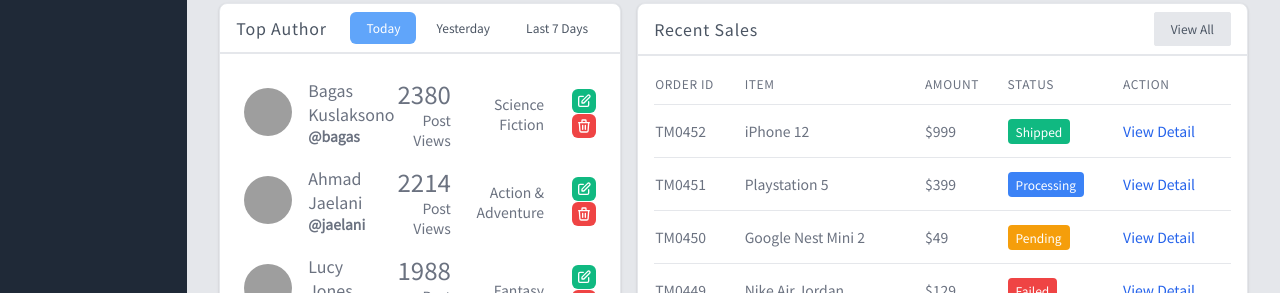
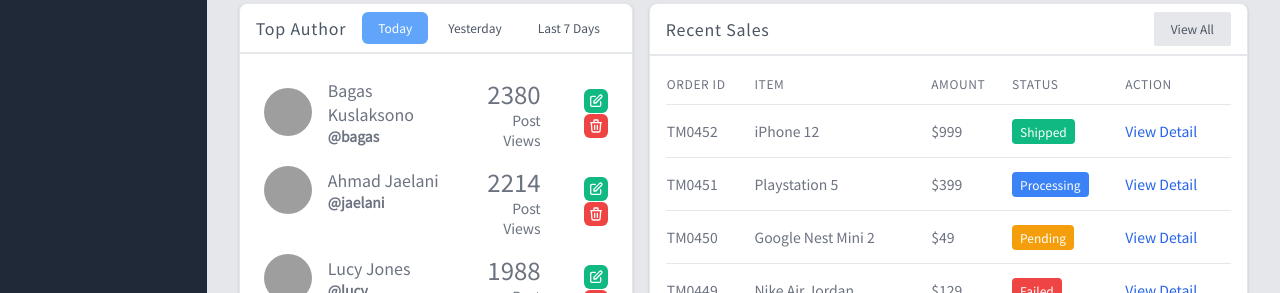
Before and after one commit to otezz/tailmin, a Vue app: page / in a window 1280 px wide. Shown: the part 659-952 px from the top of the page. Built offline with nearby package versions, Linux system fonts and the light colour scheme; grey boxes are pictures that could not be loaded.

Commit message:
Remove author genre

```diff
--- a/src/views/dashboard/Home.vue
+++ b/src/views/dashboard/Home.vue
@@ -252,9 +252,6 @@
                     <div class="text-2xl">{{ author.postViews }}</div>
                     <div class="text-sm">Post Views</div>
                   </td>
-                  <td class="p-2 text-right">
-                    <div class="text-sm">{{ author.genre }}</div>
-                  </td>
                   <td class="p-2 space-x-2 text-right">
                     <button class="p-1 rounded-md bg-green-500 text-white hover:bg-green-600">
                       <svg
@@ -310,9 +307,6 @@
                     <div class="text-2xl">{{ author.postViews }}</div>
                     <div class="text-sm">Post Views</div>
                   </td>
-                  <td class="p-2 text-right">
-                    <div class="text-sm">{{ author.genre }}</div>
-                  </td>
                   <td class="p-2 space-x-2 text-right">
                     <button class="p-1 rounded-md bg-green-500 text-white hover:bg-green-600">
                       <svg
@@ -367,9 +361,6 @@
                   <td class="p-2 text-right">
                     <div class="text-2xl">{{ author.postViews }}</div>
                     <div class="text-sm">Post Views</div>
-                  </td>
-                  <td class="p-2 text-right">
-                    <div class="text-sm">{{ author.genre }}</div>
                   </td>
                   <td class="p-2 space-x-2 text-right">
                     <button class="p-1 rounded-md bg-green-500 text-white hover:bg-green-600">
```
